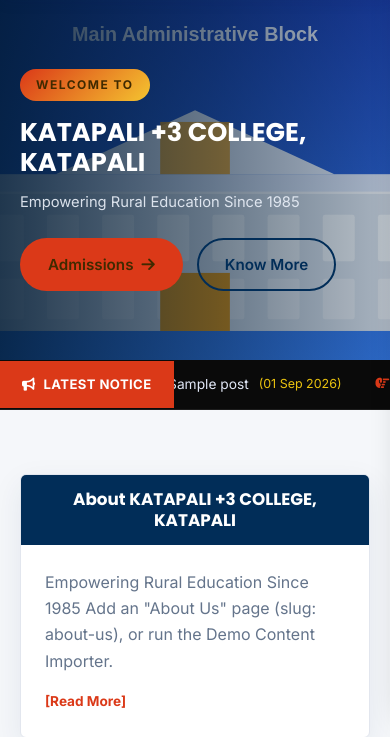
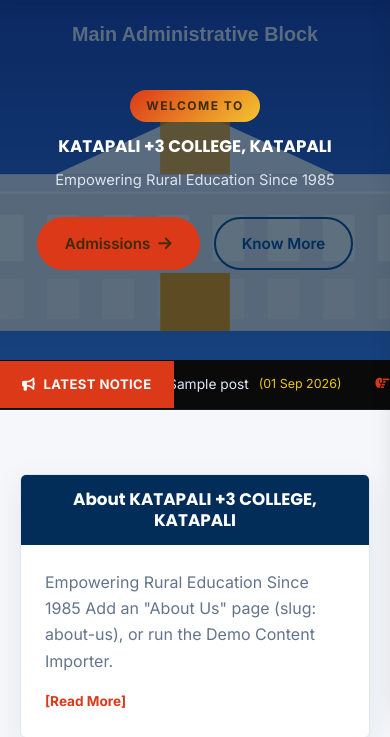
Before and after one commit to bijaya1990/osou-store, a WordPress theme: template katapali-college/wordpress-theme/katapali-college/front-page.php in a window 390 px wide. Shown: the part 128-865 px from the top of the page. Run offline with PHP 8.4 and a stand-in for WordPress, Linux system fonts and the light colour scheme; the site name, menu and one post (Sample post) are stand-ins, and other content is empty; some libraries are stand-ins or nearby versions.

Commit message:
Center hero text and keep the college name on one line
Hero heading/tagline/buttons are now centered (not left-aligned),
shifted slightly above vertical center, and the college name stays on
a single line on desktop/tablet (smaller font on phones, where it
wraps instead of clipping).

Co-Authored-By: Claude Sonnet 5 <noreply@anthropic.com>
Claude-Session: https://claude.ai/code/session_01Su7rndzLR6JmoYbAsQ99dJ

```diff
--- a/katapali-college/wordpress-theme/katapali-college/assets/css/style.css
+++ b/katapali-college/wordpress-theme/katapali-college/assets/css/style.css
@@ -116,12 +116,12 @@ nav.main-nav li:hover .submenu{opacity:1;visibility:visible;transform:translateY
 .hero-slide{position:absolute;inset:0;background-size:cover;background-position:center;opacity:0;visibility:hidden;transform:translateX(0);transition:opacity .7s ease,transform .7s ease,visibility 0s linear .7s;display:flex;align-items:center;z-index:0;}
 .hero-slide.active{opacity:1;visibility:visible;transform:translateX(0);transition:opacity .7s ease,transform .7s ease;z-index:2;}
 .hero-slide.exiting{opacity:0;visibility:visible;transform:translateX(6%);transition:opacity .7s ease,transform .7s ease;z-index:1;}
-.hero-slide-overlay{position:absolute;inset:0;background:linear-gradient(90deg,rgba(0,26,51,.86) 0%,rgba(0,26,51,.55) 55%,rgba(0,26,51,.25) 100%);}
-.hero-slide-content{position:relative;z-index:2;max-width:640px;color:#fff;}
-.hero-slide-content .eyebrow{display:inline-block;background:linear-gradient(135deg,var(--accent),#f4c430);color:#402a00;font-weight:700;font-size:.75rem;letter-spacing:1.5px;text-transform:uppercase;padding:6px 16px;border-radius:30px;margin-bottom:16px;}
-.hero-slide-content h1{font-size:2.4rem;color:#fff;margin-bottom:12px;line-height:1.2;}
+.hero-slide-overlay{position:absolute;inset:0;background:rgba(0,26,51,.62);}
+.hero-slide-content{position:relative;z-index:2;max-width:900px;width:100%;margin:0 auto;color:#fff;text-align:center;transform:translateY(-14%);}
+.hero-slide-content .eyebrow{display:inline-block;background:linear-gradient(135deg,var(--accent),#f4c430);color:#402a00;font-weight:700;font-size:.75rem;letter-spacing:1.5px;text-transform:uppercase;padding:6px 16px;border-radius:30px;margin-bottom:14px;}
+.hero-slide-content h1{font-size:2.1rem;color:#fff;margin-bottom:12px;line-height:1.2;white-space:nowrap;}
 .hero-slide-content p{color:#e8eef7;opacity:.92;font-size:1.05rem;margin-bottom:24px;}
-.hero-slide-content .hero-btns{display:flex;gap:14px;flex-wrap:wrap;}
+.hero-slide-content .hero-btns{display:flex;gap:14px;flex-wrap:wrap;justify-content:center;}
 .hero-arrow{position:absolute;top:50%;transform:translateY(-50%);z-index:3;width:44px;height:44px;border-radius:50%;border:none;background:rgba(255,255,255,.18);color:#fff;font-size:1.05rem;cursor:pointer;display:flex;align-items:center;justify-content:center;transition:.25s;}
 .hero-arrow:hover{background:var(--accent);}
 .hero-arrow-prev{left:20px;}
@@ -131,11 +131,12 @@ nav.main-nav li:hover .submenu{opacity:1;visibility:visible;transform:translateY
 .hero-dot.active{background:var(--accent);width:28px;border-radius:6px;}
 @media(max-width:768px){
   .hero-slider{height:440px;}
-  .hero-slide-content h1{font-size:1.6rem;}
+  .hero-slide-content h1{font-size:1.3rem;}
   .hero-arrow{width:36px;height:36px;font-size:.9rem;}
 }
 @media(max-width:480px){
   .hero-slider{height:360px;}
+  .hero-slide-content h1{font-size:1.05rem;white-space:normal;}
   .hero-slide-content p{font-size:.92rem;}
 }
 
--- a/katapali-college/wordpress-theme/katapali-college/functions.php
+++ b/katapali-college/wordpress-theme/katapali-college/functions.php
@@ -1,7 +1,7 @@
 <?php
 if ( ! defined( 'ABSPATH' ) ) exit;
 
-define( 'KC_VERSION', '1.0.6' );
+define( 'KC_VERSION', '1.0.7' );
 define( 'KC_DIR', get_template_directory() );
 define( 'KC_URI', get_template_directory_uri() );
 
```
